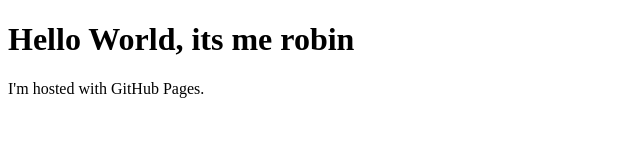
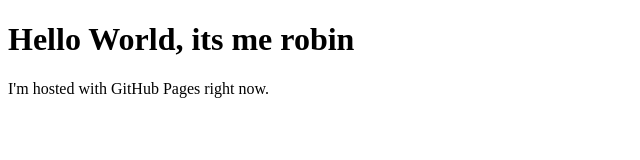
Before and after one commit to robin-g-simmons/robin-g-simmons.github.io, a plain HTML site: page index.html in a window 1280 px wide. Shown: the full height of the page, 0-640 px from the left. Drawn offline with Linux system fonts and the light colour scheme.

Commit message:
Update index.html

```diff
--- a/index.html
+++ b/index.html
@@ -2,6 +2,6 @@
 <html>
 <body>
 <h1>Hello World, its me robin</h1>
-<p>I'm hosted with GitHub Pages.</p>
+<p>I'm hosted with GitHub Pages right now.</p>
 </body>
 </html>
```
